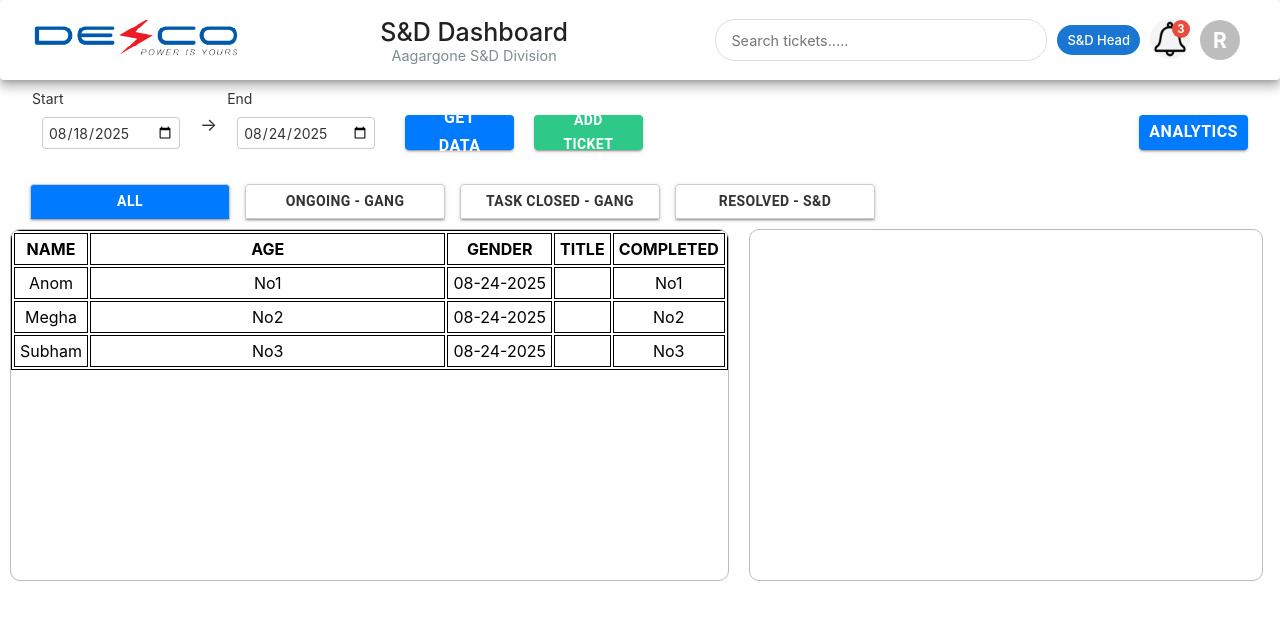
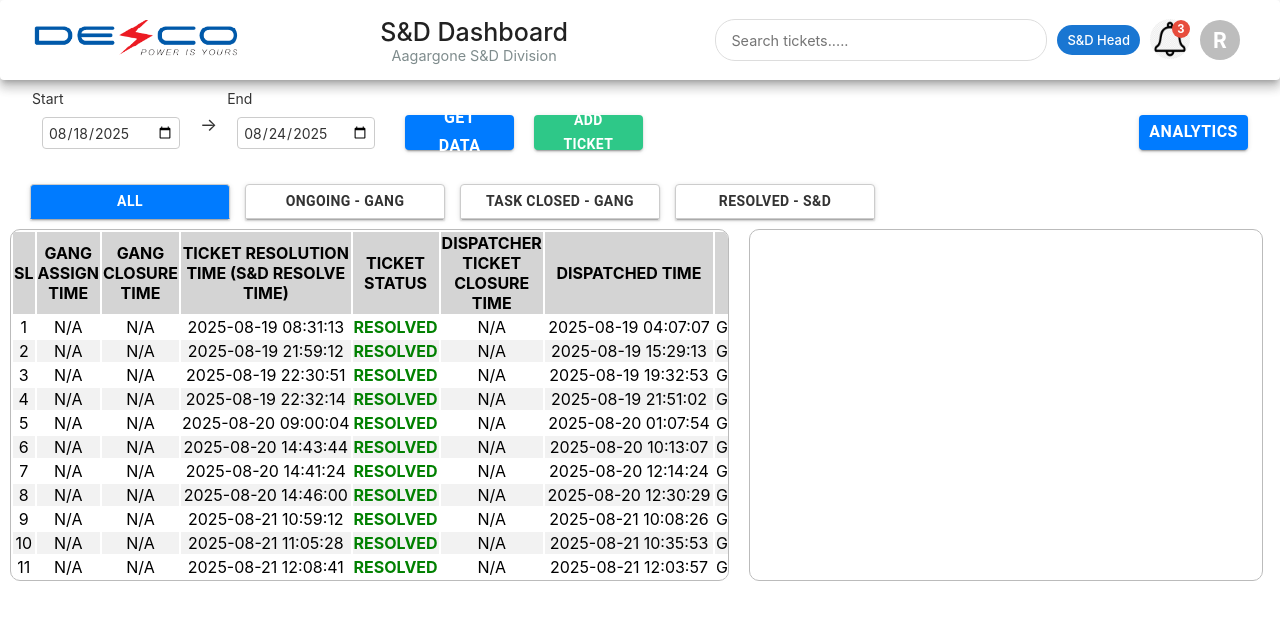
Before and after one commit to ranacse05/reactjs_frontend, a React (Create React App) app: page /dashboard in a window 1280 px wide. Shown: the top 620 px of the page. Built offline with nearby package versions, Linux system fonts and the light colour scheme; sample sign-in values are in the browser's storage; what parse would draw is missing.

Commit message:
Modal added

```diff
--- a/src/Data.js
+++ b/src/Data.js
@@ -10,7 +10,7 @@ Dispatcher Name
 Dipatched Time
 S&D Name */
 
-const data = {
+export const data = {
   "tasks": [
     {
       "id": 199773,
--- a/src/components/Modal.css
+++ b/src/components/Modal.css
@@ -2,50 +2,69 @@
   position: fixed;
   top: 0;
   left: 0;
-  width: 100vw;
-  height: 100vh;
+  right: 0;
+  bottom: 0;
   background: rgba(0, 0, 0, 0.5);
   display: flex;
   justify-content: center;
   align-items: center;
-  z-index: 9998; /* background layer */
+  z-index: 1000;
 }
 
 .modal {
   background: #fff;
   padding: 20px;
-  border-radius: 12px;
-  max-width: 400px;
-  width: 100%;
-  box-shadow: 0 6px 20px rgba(0, 0, 0, 0.25);
-  z-index: 9999; /* modal content */
+  border-radius: 10px;
+  width: 700px;
   position: relative;
+  box-shadow: 0 2px 10px rgba(0, 0, 0, 0.1);
 }
 
-.modal h2 {
-  margin-top: 0;
-  font-size: 20px;
-  font-weight: bold;
+.modal-content {
+  display: flex;
+  flex-direction: column;
+  gap: 15px;
 }
 
-.modal-actions {
-  display: flex;
-  justify-content: flex-end;
-  margin-top: 20px;
+.modal-content label {
+  font-weight: bold;
+  color: #666;
 }
 
-.btn {
-  padding: 8px 16px;
-  border: none;
-  border-radius: 6px;
-  cursor: pointer;
+.modal-content input {
+  width: 100%;
+  padding: 8px;
+  margin-top: 5px;
+  border: 1px solid #ccc;
+  border-radius: 5px;
+  box-sizing: border-box;
 }
 
-.btn-cancel {
-  background: #555;
-  color: white;
+.modal-content .two-inputs {
+  display: flex;
+  gap: 20px;
 }
 
-.btn-cancel:hover {
-  background: #333;
+.modal-content .two-inputs input {
+  width: 100%;
 }
+
+.close-button {
+  position: absolute;
+  top: 10px;
+  right: 10px;
+  width: 20px;
+  height: 20px;
+  border-radius: 3px;
+  background: lightpink;
+  font-size: 20px;
+  font-weight: 700;
+  cursor: pointer;
+  padding: 5px;
+  text-align: center;
+}
+
+.close-button:hover {
+  color: white;
+  background: red;
+}
--- a/src/components/Table.css
+++ b/src/components/Table.css
@@ -8,7 +8,6 @@
   margin-left: 5rem;
 }
 table {
-  border: 1px solid black;
   width: 100%;
 }
 table tr td {
@@ -16,15 +15,31 @@ table tr td {
   white-space: nowrap;
   overflow: hidden;
 }
-td,
+
 th {
-  padding: 5px;
-  border: 1px solid black;
+  background-color: #d4d4d4;
   text-align: center;
 }
-td:nth-child(2) {
-  width: 70% !important;
+
+tr{
+  background-color: gray;
+  text-align: center;
+  font-size: 16px;
+  padding: 10px;
 }
+
+tr:nth-child(even) {
+  background-color: #f2f2f2;
+}
+tr:nth-child(odd) {
+  background-color: #ffffff;
+}
+
+tr:hover {
+  background-color: #e6f7ff;
+}
+
+
 #page-no-dropdown {
   width: fit-content;
   border: 1px solid black;
@@ -38,3 +53,10 @@ button {
   border: 1px solid black;
   padding: 2px;
 }
+
+.input-text {
+    border: 1px solid #ccc;
+    border-radius: 4px;
+    font-size: 14px;
+    padding: 5px;
+}
--- a/src/components/Table.js
+++ b/src/components/Table.js
@@ -1,38 +1,115 @@
-import React from "react";
+import React, { useState } from "react";
 import './Table.css';
+import { data } from '../Data.js';
+import Modal from "./Modal.js";
 
 export default function Table() {
-//
-  const data = [
-    { userId:1,name: "Anom", age: 19, gender: "Male",title:"No1",completed:"08-24-2025" },
-    { userId:2,name: "Megha", age: 19, gender: "Female",title:"No2",completed:"08-24-2025" },
-    { userId:3,name: "Subham", age: 25, gender: "Male",title:"No3",completed:"08-24-2025" },
-   ]
+  const dataToDisplay = data.tasks;
 
-   const dataToDisplay = data;
+  const [counter, setCounter] = useState(0);
+
+  const titles = [
+    "SL",
+    "Gang Assign Time",
+    "Gang Closure Time",
+    "Ticket Resolution Time (S&D resolve time)",
+    "Ticket Status",
+    "Dispatcher Ticket Closure Time",
+    "Dispatched Time",
+    "S&D Name"
+  ];
+
+  const [selectedRowData, setSelectedRowData] = useState(null);
+  const [isModalOpen, setIsModalOpen] = useState(false);
+
+  const handleRowClick = (obj) => {
+    setSelectedRowData(obj);
+    setIsModalOpen(true);
+  };
+
+  const handleCloseModal = () => {
+    setIsModalOpen(false);
+    setSelectedRowData(null);
+  };
 
   return (
+    <>
       <table>
         <thead>
           <tr>
-          {Object.keys(dataToDisplay[0]).map((key) => {
-            if (key != "userId") return <th key={key}>{key.toUpperCase()}</th>;
-          })}
+            {Object.values(titles).map((value) => (
+              <th key={value}>{value.toUpperCase()}</th>
+            ))}
           </tr>
         </thead>
         <tbody>
-        {dataToDisplay.map((obj) => {
-          return (
-            <tr key={obj.id}>
-              <td>{obj.name}</td>
-              <td>{obj.title}</td>
-              <td>{obj.completed.toString()}</td>
-              <td>{obj.id}</td>
-              <td>{obj.title}</td>
+          {dataToDisplay.map((obj, index) => (
+            <tr key={obj.id} onClick={() => handleRowClick(obj)} style={{ cursor: 'pointer' }}>
+              <td>{index + 1}</td>
+              <td>{obj.assign_time || 'N/A'}</td>
+              <td>{obj.closed_time || 'N/A'}</td>
+              <td>{obj.resolved_time || 'N/A'}</td>
+              <td
+                style={{
+                  color: obj.status === 'RESOLVED' ? 'green' : 'inherit',
+                  fontWeight: obj.status === 'RESOLVED' ? 'bold' : 'normal'
+                }}
+              >
+                {obj.status || 'N/A'}
+              </td>
+              <td>{obj.closed_time || 'N/A'}</td>
+              <td>{obj.dispatch_time || 'N/A'}</td>
+              <td>{obj.snd_name || 'N/A'}</td>
             </tr>
-          );
-        })}
+          ))}
         </tbody>
       </table>
+
+      {isModalOpen && selectedRowData && (
+        <Modal isOpen={isModalOpen} onClose={handleCloseModal}>
+          <div className="modal-data">
+            <div className="two-inputs">
+                <div className="close-button" onClick={handleCloseModal}>X</div>
+              <div>
+                <label>Calling Number</label>
+                <input type="text" className="input-text" value={selectedRowData.caller_contact || ''} readOnly />
+              </div>
+              <div>
+                <label>Complainer Name</label>
+                <input type="text" className="input-text"  value={selectedRowData.caller_name || ''} readOnly />
+              </div>
+            </div>
+            <div>
+              <label>Complain Address</label>
+              <input type="text" className="input-text"   value={selectedRowData.complain_address || ''} readOnly />
+            </div>
+            <div className="two-inputs">
+              <div>
+                <label>Nearby Points</label>
+                <input type="text" className="input-text"  value={selectedRowData.nearby_points || ''} readOnly />
+              </div>
+              <div>
+                <label>Landmarks</label>
+                <input type="text" className="input-text"  value={selectedRowData.landmarks || ''} readOnly />
+              </div>
+            </div>
+            <div className="two-inputs">
+              <div>
+                <label>Complaint</label>
+                <input type="text" className="input-text"  value={selectedRowData.query_sub_category || ''} readOnly />
+              </div>
+              <div>
+                <label>Assigned By</label>
+                <input type="text" className="input-text"  value={selectedRowData.assigned_by || ''} readOnly />
+              </div>
+            </div>
+            <div>
+              <label>Complaint Code</label>
+              <input type="text" className="input-text"  value={selectedRowData.query_category || ''} readOnly />
+            </div>
+          </div>
+        </Modal>
+      )}
+    </>
   );
 }
```
Lines whose indentation alone changed are shown as unchanged.
